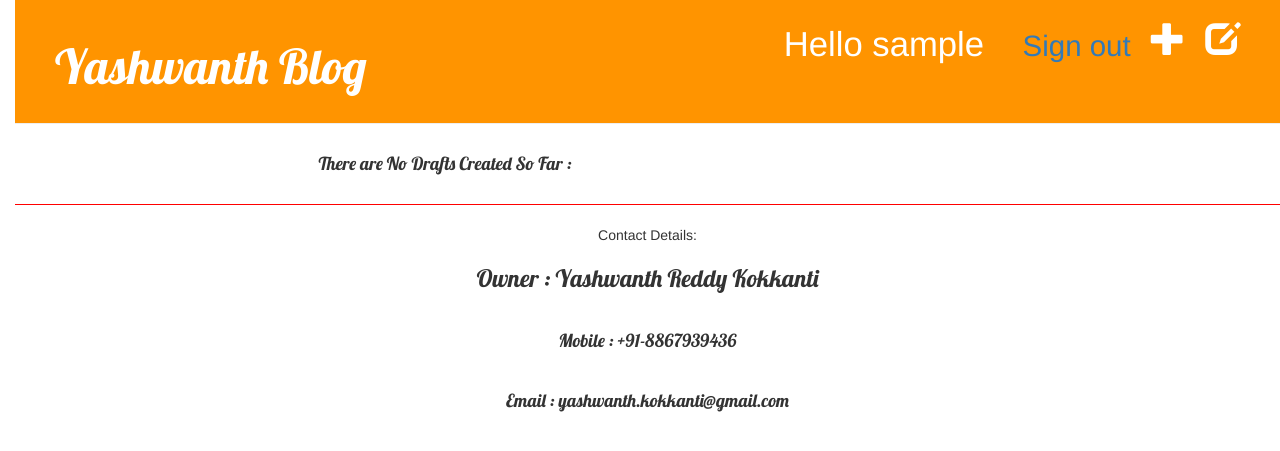
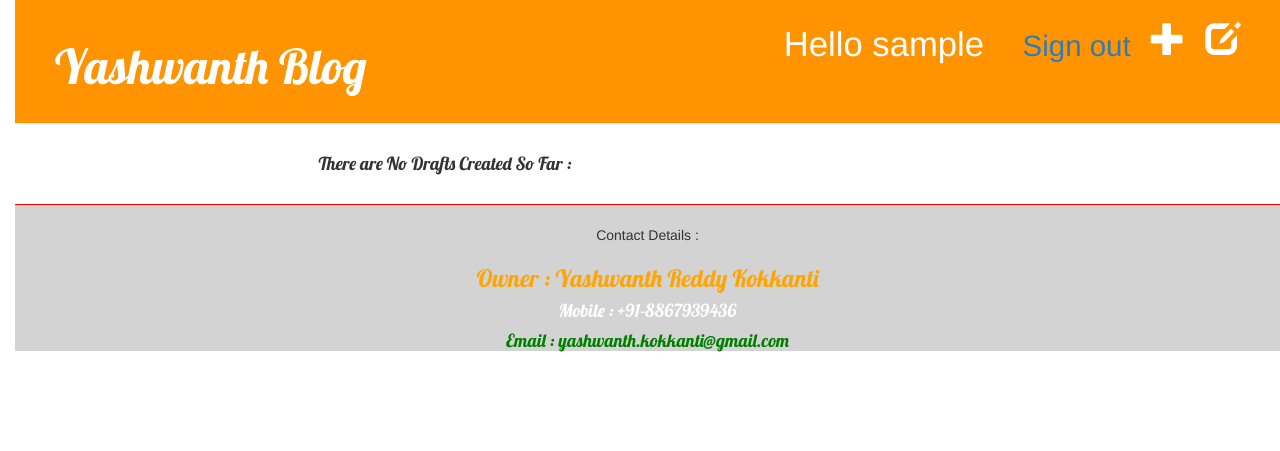
Before and after one commit to yashwanth-kokkanti/my-first-blog, a Django app: a page that uses blog/templates/blog/base.html in a window 1280 px wide. Shown: the top 451 px of the page. Run offline with Django 3.2, Linux system fonts and the light colour scheme; the visitor is signed in with stand-in values (Sample User, id 1); data that the repository does not hold is empty; some libraries are stand-ins or nearby versions.

Commit message:
added contact details in base.html

```diff
--- a/blog/templates/blog/base.html
+++ b/blog/templates/blog/base.html
@@ -26,13 +26,13 @@
 				</div>
 			</div>
 		</div>
-		<hr>
-		<div align=center>
-			Contact Details:<br/>
-			<div align=center>
-			<h3>		Owner 	: Yashwanth Reddy Kokkanti</h3> <br/>
-			<h4>		Mobile 	: +91-8867939436  </h4> <br/>
-			<h4>		Email 	: yashwanth.kokkanti@gmail.com </h4>
+		<div align=center style="background-color:lightgrey;">
+			<hr/>
+			Contact Details :
+			<div align=center >
+			<h3 style="color:orange">		Owner 	: Yashwanth Reddy Kokkanti</h3>
+			<h4 style="color:white">		Mobile 	: +91-8867939436  </h4>
+			<h4 style="color:green">		Email 	: yashwanth.kokkanti@gmail.com </h4>
 			</div>
 		</div>
     </body>
```
